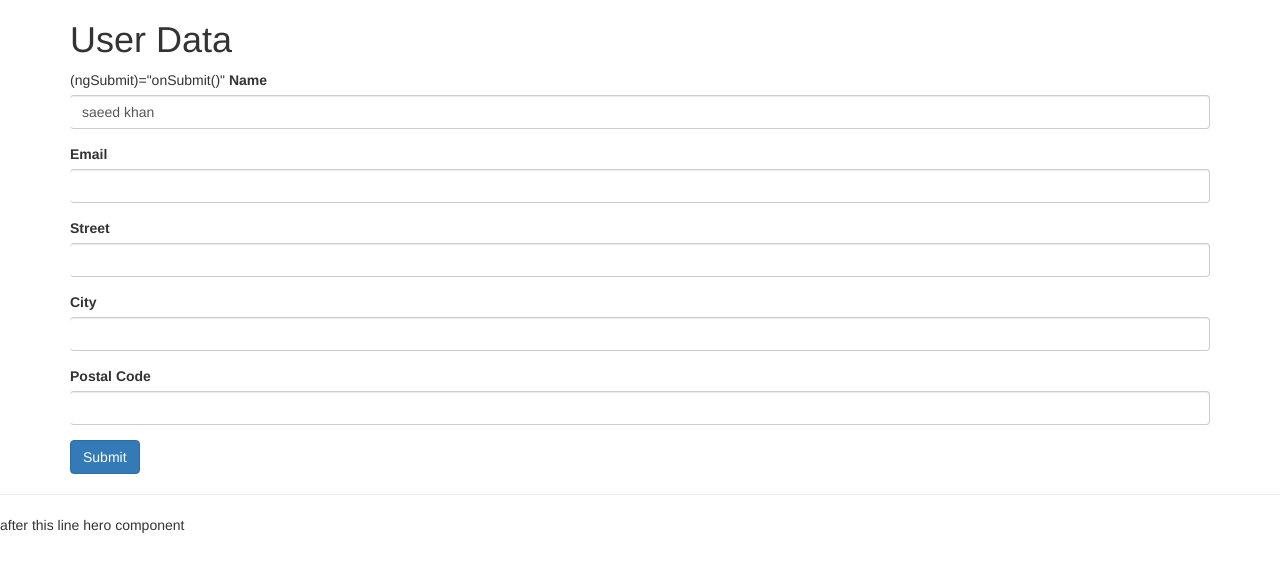
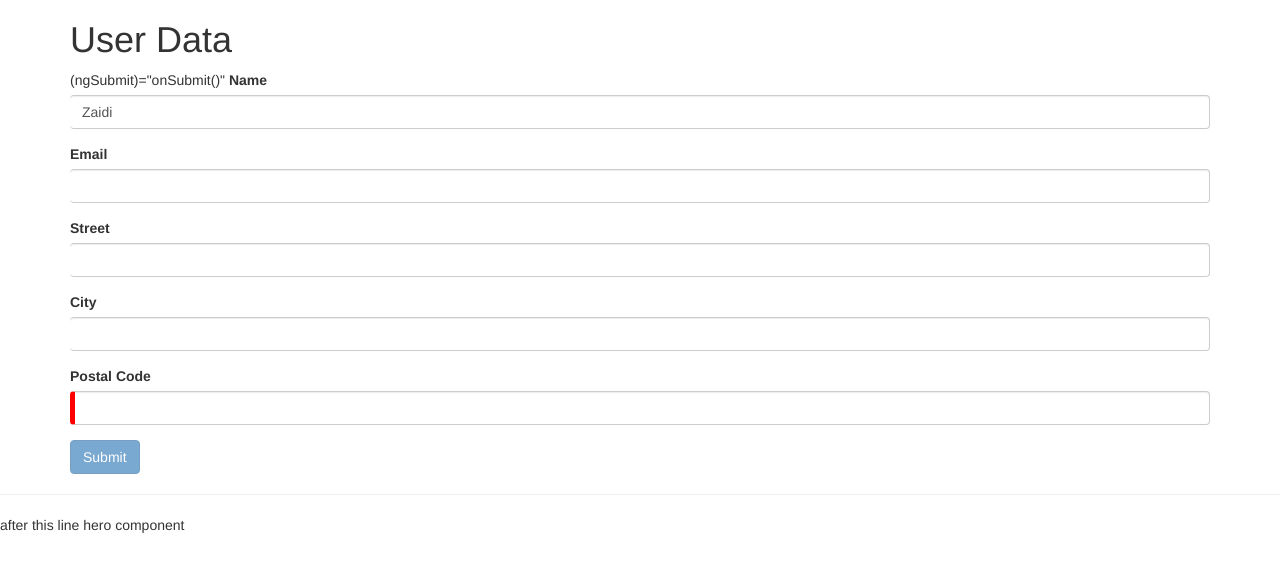
Before and after one commit to saeedkhan-github/ang-ves, an Angular app: page / in a window 1280 px wide. Shown: the top 570 px of the page. Built offline with nearby package versions, Linux system fonts and the light colour scheme.

Commit message:
Using |FormBuilder the validation as well.

```diff
--- a/src/app/model-form/model-form.component.html
+++ b/src/app/model-form/model-form.component.html
@@ -28,15 +28,16 @@
               </div>
 
               <div class="form-group">
-                  <label>Postal Code</label>
-                  <input type="text" class="form-control" formControlName="postalcode">
+                  <label for="postalcode">Postal Code</label>
+                  <input type="text" class="form-control" name="postalcode" formControlName="postalcode">
+                  <div *ngIf="userForm.hasError('required',['postalcode'])" >Plz enter postalcode </div>
                 </div>
 
       </div>
 
 
 
-        <button type="submit" class="btn btn-primary">Submit</button>
+        <button type="submit"  [disabled]="!userForm.valid" class="btn btn-primary">Submit</button>
 
   </form>
 </div>
--- a/src/app/model-form/model-form.component.ts
+++ b/src/app/model-form/model-form.component.ts
@@ -1,13 +1,29 @@
-import { Component } from '@angular/core';
-import { FormGroup, FormControl, Validators } from '@angular/forms';
+import { Component, OnInit } from '@angular/core';
+import { FormGroup, FormBuilder, Validators } from '@angular/forms';
 
 @Component({
   selector: 'app-model-form',
   templateUrl: './model-form.component.html',
   styleUrls: ['./model-form.component.css']
 })
-export class ModelFormComponent {
+export class ModelFormComponent implements OnInit {
+  userForm: FormGroup;
+  constructor(private _formBuilder: FormBuilder) {}
 
+  ngOnInit() {
+    this.userForm = this._formBuilder.group({
+      name: ['Zaidi', [Validators.required, Validators.minLength(4)] ],
+      email: [],
+      address: this._formBuilder.group({
+        street: [],
+        city: [],
+        postalcode: [null, [Validators.required, Validators.pattern('^[1-9][0-9]{4}$')]]
+      })
+    });
+
+  }
+
+  /*
   userForm =  new FormGroup({
     name : new FormControl('saeed khan', Validators.required),
     email : new FormControl(),
@@ -18,6 +34,7 @@
       postalcode: new FormControl(),
     }),
   });
+  */
 
   onSubmit() {
     console.log(this.userForm.value);
```
